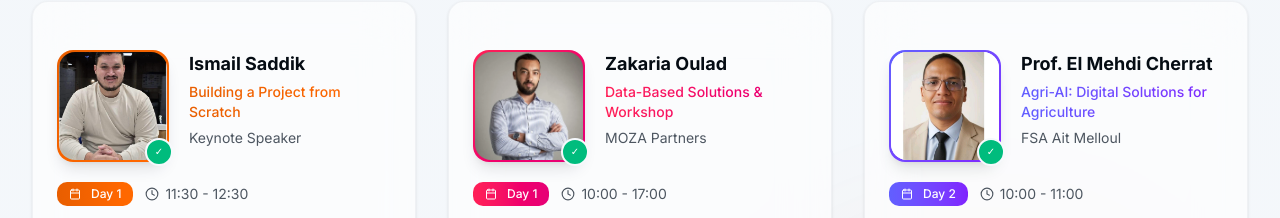
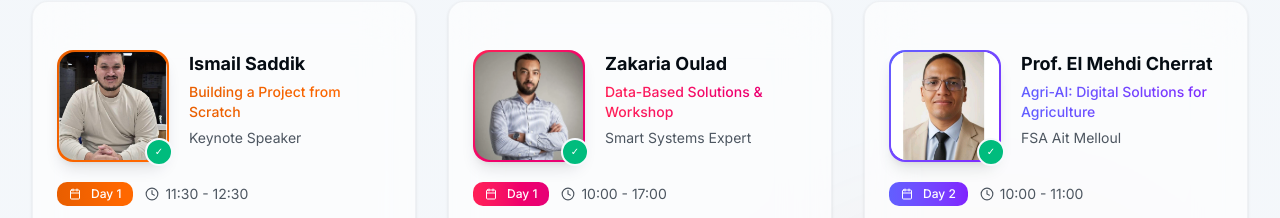
Before and after one commit to mouadassargual/isasfsaam, a Next.js app: page / in a window 1280 px wide. Shown: the part 7760-7978 px from the top of the page. Built offline with nearby package versions, Linux system fonts and the light colour scheme.

Commit message:
Update Zakaria Oulad status to Smart Systems Expert

```diff
--- a/components/speakers.tsx
+++ b/components/speakers.tsx
@@ -31,9 +31,9 @@ const speakers = [
     name: "Zakaria Oulad",
     roleEn: "Data-Based Solutions & Workshop",
     roleFr: "Solutions Data & Atelier",
-    organization: "MOZA Partners",
-    bioEn: "Tech entrepreneur leading round table discussions and workshops on data-based solutions.",
-    bioFr: "Entrepreneur tech animant des tables rondes et ateliers sur les solutions basées sur les données.",
+    organization: "Smart Systems Expert",
+    bioEn: "Smart systems expert leading round table discussions and workshops on data-based solutions.",
+    bioFr: "Expert en systèmes intelligents animant des tables rondes et ateliers sur les solutions basées sur les données.",
     expertise: ["Data Solutions", "IoT", "Integration"],
     image: "/speakrs/zakaria-oulad.png",
     gradient: "from-rose-500 to-pink-600",
```
